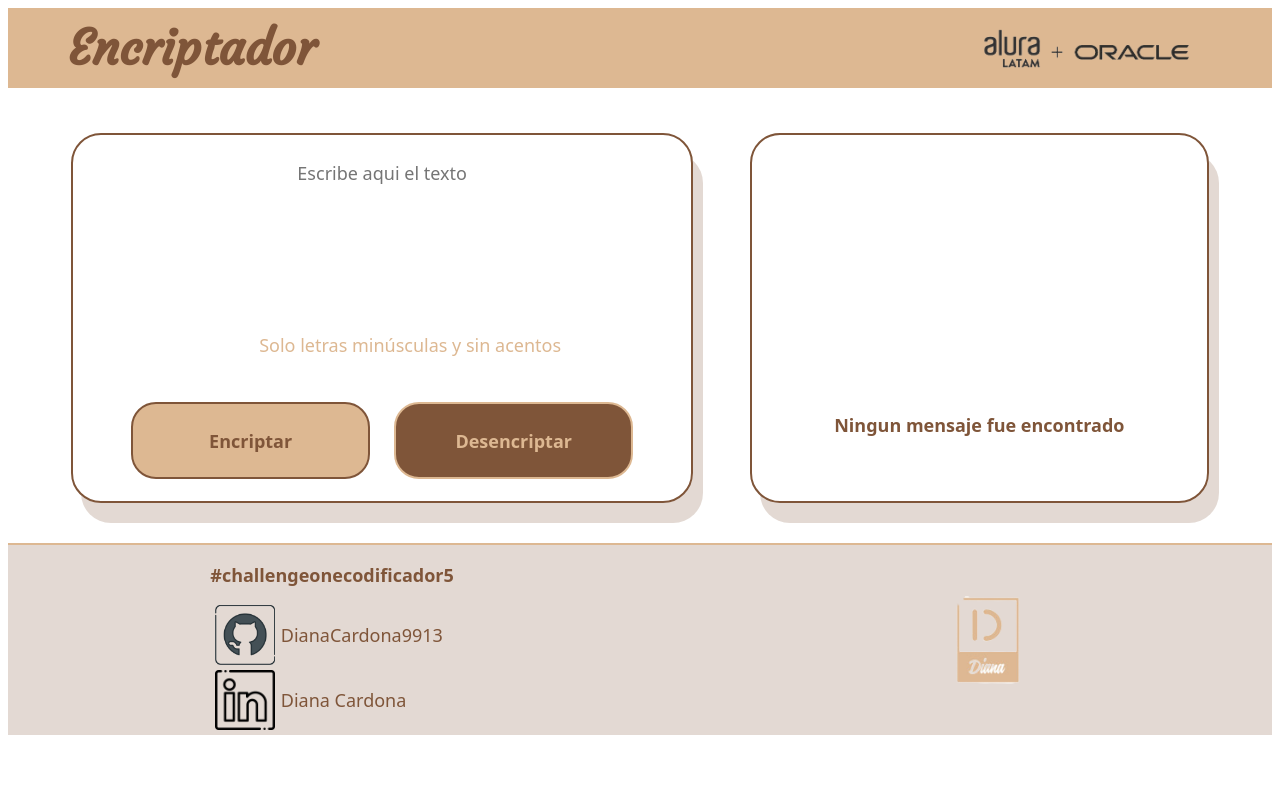
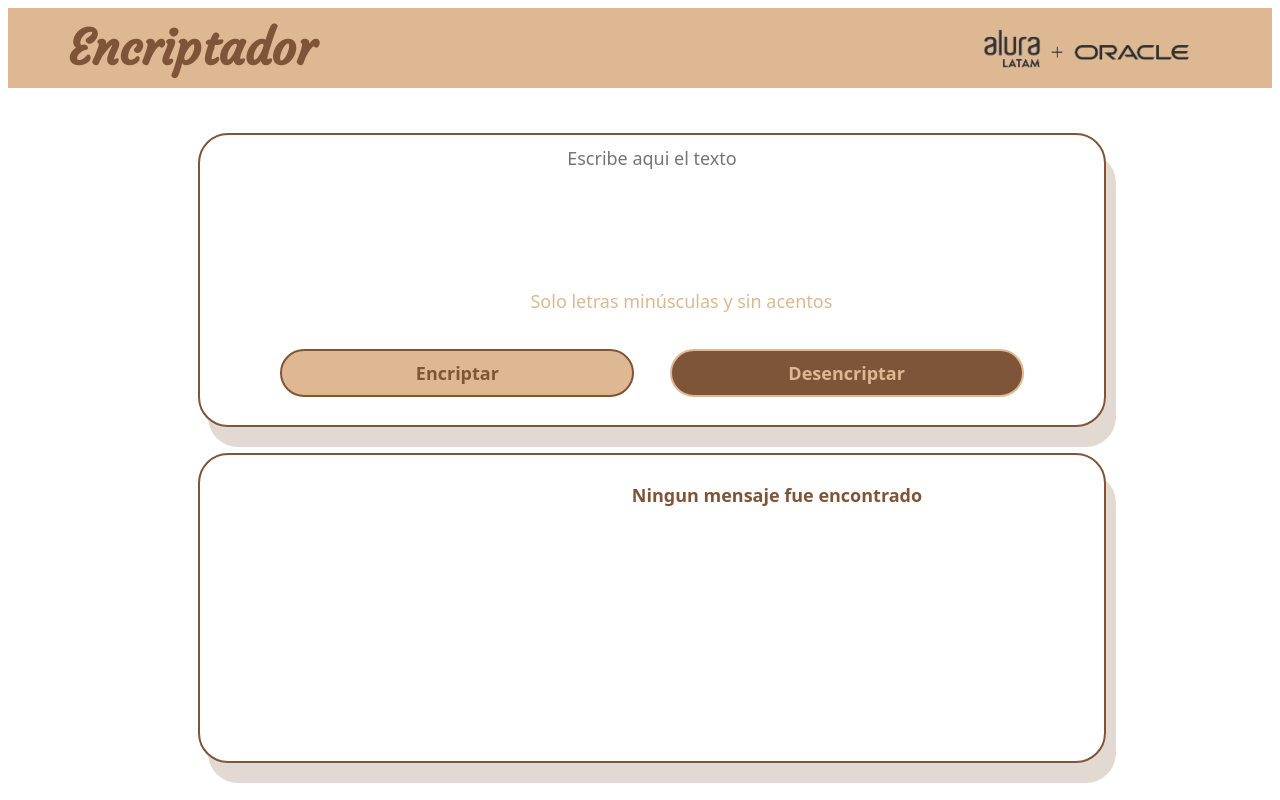
Before and after one commit to DianaCardona9913/encriptador_texto, a plain HTML site: page index.html in a window 1280 px wide. Drawn offline with Linux system fonts and the light colour scheme; some icons are missing.

Commit message:
updating  desing
updating desing

```diff
--- a/style.css
+++ b/style.css
@@ -21,24 +21,25 @@ header h1{
 }
 
 .containerEncriptador{
-    width: 90%;
+    width: 70%;
     margin: 0 auto;
     margin-top: 2%;
     background-color: white;
     padding: 20px;
-    display: flex;
+    /*display: flex;*/
     justify-content: center;
     align-content: center;
     gap: 5%;
 }
 .container_ta{
-    width: 55%;
+    width: 100%;
     border: solid 2px #7F5539;
     border-radius: 30px;
     padding: 10px;
     display: flex;
     flex-wrap: wrap;
     justify-content: center;
+    margin-bottom: 3%;
 }
 .container_ta input{
     width: 90%;
@@ -66,7 +67,7 @@ header h1{
     justify-content: center;
 }
 .containerResultado{
-    width: 40%;
+    width: 100%;
     border: solid 2px #7F5539;
     border-radius: 30px;
     display: flex;
@@ -115,7 +116,7 @@ button:hover{
 }
 
 footer{
-    display: flex;
+    display: none;
     flex-wrap: wrap;
     gap: 10%;
     align-content: center;
```
